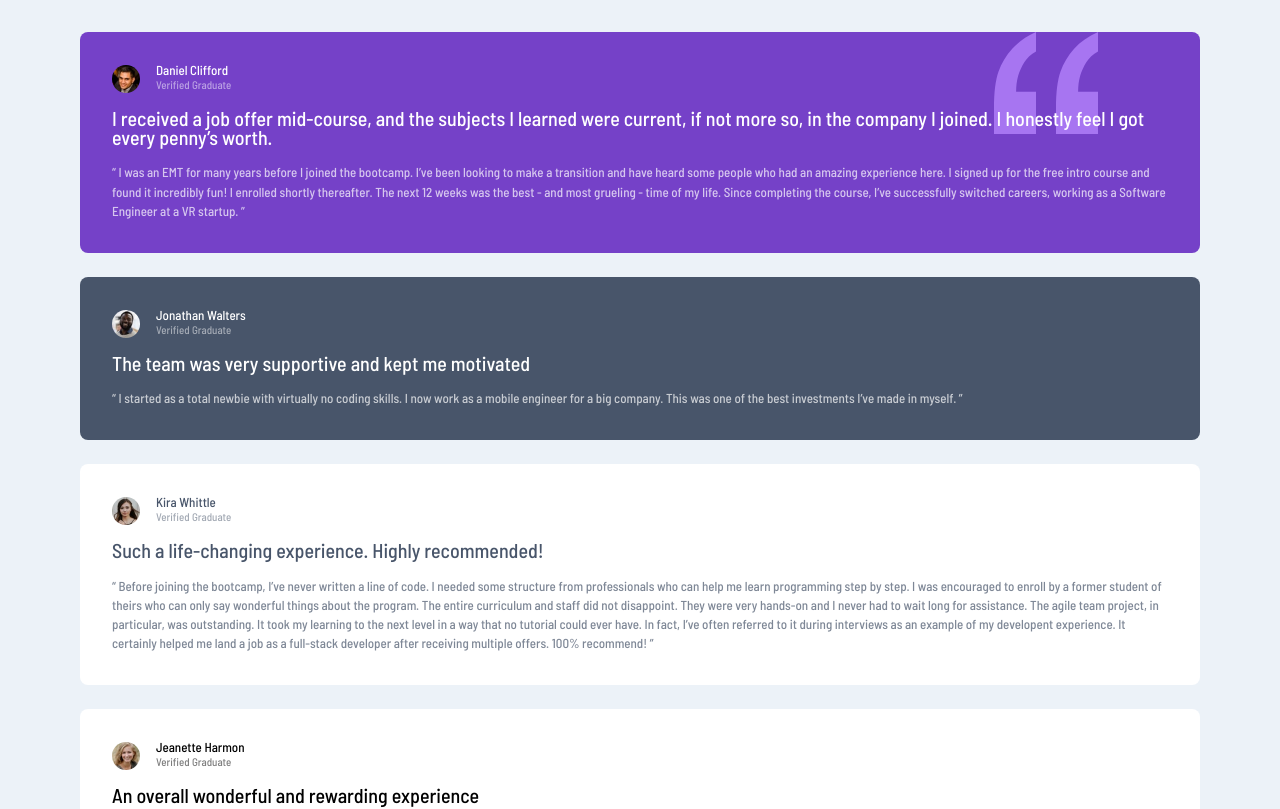
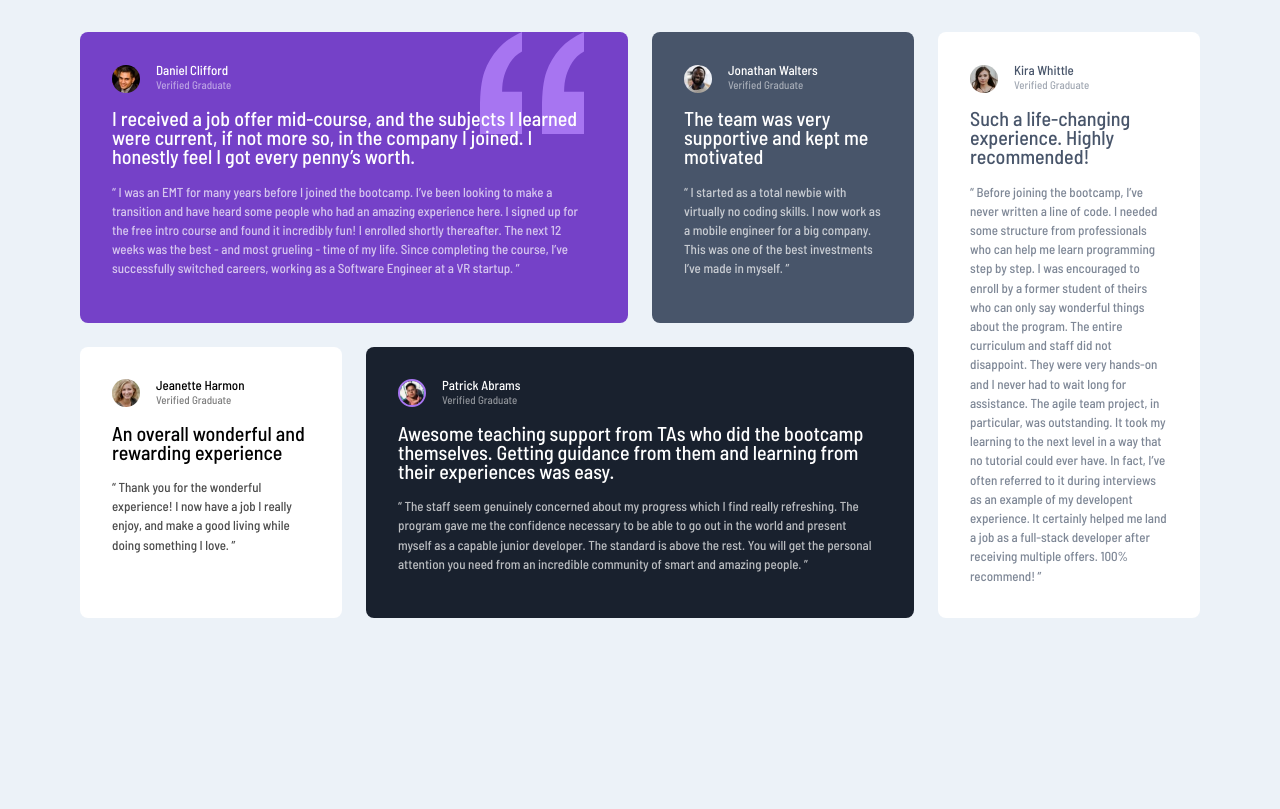
Before and after one commit to Souravbanerjeedata/testimonials-grid, a plain HTML site: page index.html in a window 1280 px wide. Shown: the top 809 px of the page. Drawn offline with Linux system fonts and the light colour scheme.

Commit message:
added the grid function

```diff
--- a/index.html
+++ b/index.html
@@ -19,7 +19,9 @@
   </head>
   <body>
     <main class="testimonial-grid">
-      <article class="testimonial bg-primary-400 quote text-neutral-100">
+      <article
+        class="testimonial grid-col-span-2 bg-primary-400 quote text-neutral-100"
+      >
         <div class="flex">
           <div><img src="./images/image-daniel.jpg" alt="" /></div>
           <div>
@@ -94,7 +96,9 @@
           enjoy, and make a good living while doing something I love. ”
         </p>
       </article>
-      <article class="testimonial bg-secondary-500 text-neutral-100">
+      <article
+        class="testimonial grid-col-span-2 bg-secondary-500 text-neutral-100"
+      >
         <div class="flex">
           <div>
             <img
--- a/style.css
+++ b/style.css
@@ -37,9 +37,17 @@ img {
   max-width: 100%;
   display: block;
 }
+.grid-col-span-2 {
+  grid-column: span 2;
+}
+.testimonial:nth-child(3) {
+  grid-column-start: 4;
+  grid-row: 1 / 3;
+}
 .testimonial-grid {
   display: grid;
   gap: 1.5rem;
+  grid-template-columns: repeat(4, 1fr);
   padding-block: 2rem;
   margin-inline: auto;
   width: min(95%, 70rem);
```
